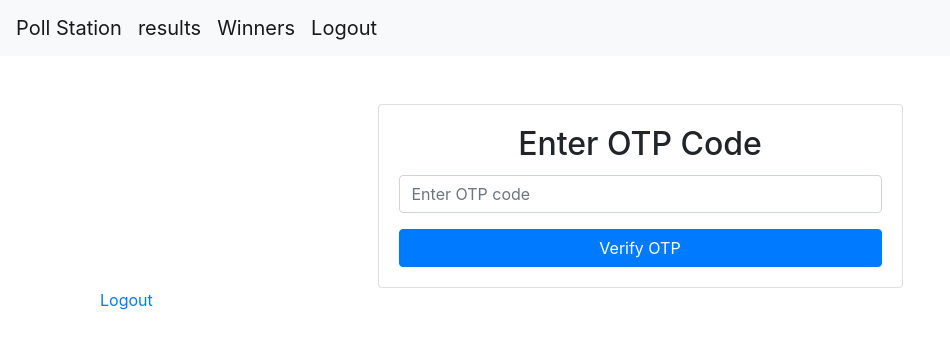
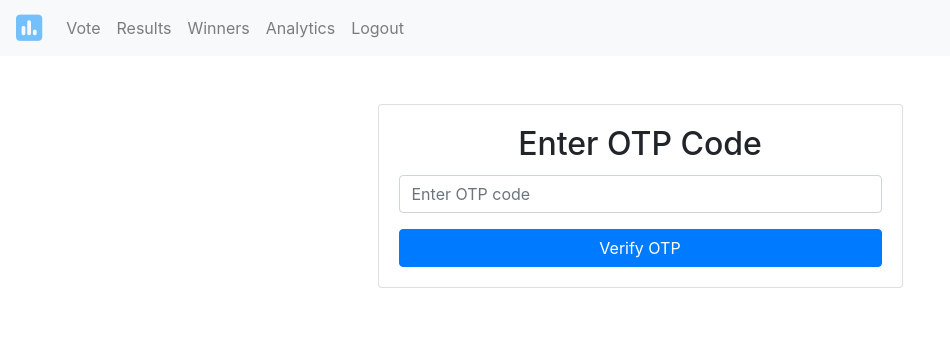
Before and after one commit to TDP-Tech/Voting-System-using-OTP-Authentication, a Django app: page /otp/ in a window 1280 px wide. Shown: the top 349 px of the page, without its empty margins (0-950 px from the left). Run offline with Django 5.2, Linux system fonts and the light colour scheme; a user stored in the database is signed in; some libraries are stand-ins or nearby versions.

Commit message:
analytics commit

```diff
--- a/election/templates/electionresults.html
+++ b/election/templates/electionresults.html
@@ -41,7 +41,7 @@
     {% for category in categories %}
         <div class="text-center mb-5">
             <h3 class="h1tag">CATEGORY: {{ category.category_name }} ELECTION</h3>
-            <div class="row justify-content-center">
+            <div class="row">
                 {% for candidate in category.candidates_with_votes %}
                     <div class="col-md-4 mb-4 d-flex align-items-stretch">
                         <div class="result-card">
--- a/election/templates/otp_verification.html
+++ b/election/templates/otp_verification.html
@@ -1,4 +1,3 @@
-<!-- otp_verification.html -->
 {% extends 'base.html' %}
 {% block title %}OTP Verification{% endblock %}
 {% block content %}
@@ -8,6 +7,13 @@
             <div class="card">
                 <div class="card-body">
                     <h2 class="card-title text-center">Enter OTP Code</h2>
+                    {% if messages %}
+                        <div class="alert alert-danger" role="alert">
+                            {% for message in messages %}
+                                {{ message }}
+                            {% endfor %}
+                        </div>
+                    {% endif %}
                     <form method="post">
                         {% csrf_token %}
                         <div class="form-group">
@@ -19,6 +25,5 @@
             </div>
         </div>
     </div>
-    <p><a href="{% url 'logout' %}">Logout</a></p>
 </div>
 {% endblock %}
--- a/election/urls.py
+++ b/election/urls.py
@@ -1,20 +1,25 @@
 from django.urls import path
 from .views import login_view, vote_view, already_voted,thank_you_view, register_view, otp_verification_view, logout_view, winners_view, election_results_view
+from .views import vote_analytics_view
 from django.conf import settings
 from django.conf.urls.static import static
 
 urlpatterns = [
+    #Authentication
+    path('register/', register_view, name='register'),
     path('', login_view, name='login'),
-    path('register/', register_view, name='register'),
+    path('logout/', logout_view, name='logout'),
+    #Authentication Verification
+    path('otp/', otp_verification_view, name='otp_verification'),
+    #Voting
     path('vote/', vote_view, name='vote'),
+    path('already_voted/',already_voted, name='already_voted'),
     path('thank_you/', thank_you_view, name='thank_you'),
-    path('already_voted/',already_voted, name='already_voted'),
-    path('otp/', otp_verification_view, name='otp_verification'),
-    path('logout/', logout_view, name='logout'),
-
+    #Analytics
+    path('vote_analytics/', vote_analytics_view, name='vote_analytics'),
+    #Results
     path('election-results/', election_results_view, name='election_results'),
     path('winners/', winners_view, name='winners'),
-
 ]
 if settings.DEBUG:
     urlpatterns += static(settings.MEDIA_URL, document_root=settings.MEDIA_ROOT)
--- a/election/views.py
+++ b/election/views.py
@@ -9,11 +9,13 @@ from django.views.decorators.csrf import csrf_exempt
 from cryptography.hazmat.primitives.asymmetric import ec
 from cryptography.hazmat.primitives import hashes
 from django.http import HttpResponseBadRequest, JsonResponse
-from django.db.models import Count, Max, Q
-# from .utils import get_user_public_key
-from election.models import Vote, Candidate, Category
+from django.db.models import Count, Max, Q, Sum
+from election.models import Vote, Candidate, Category, ElectionSettings
 from .forms import LoginForm, VoteForm, RegistrationForm
 import json, base64
+from django.utils import timezone
+from pytz import timezone as pytz_timezone
+from datetime import datetime
 
 def register_view(request):
     if request.method == 'POST':
@@ -55,38 +57,43 @@ def logout_view(request):
     logout(request)
     return redirect('login')
 
-################ OTP VERIFICATION ##############
 def otp_verification_view(request):
     if request.method == 'POST':
         otp_entered = request.POST.get('otp_code')
-        if request.user.is_authenticated and request.user.is_otp_valid(otp_entered):
-            return redirect('vote')
+        if request.user.is_authenticated:
+            otp_valid, otp_expired = request.user.is_otp_valid(otp_entered)
+            if otp_valid:
+                return redirect('vote')
+            elif otp_expired:
+                messages.error(request, 'OTP Code has expired')
+            else:
+                messages.error(request, 'Invalid OTP Code')
         else:
-            messages.error(request, 'Invalid OTP or OTP has expired')
+            messages.error(request, 'User is not authenticated')
     return render(request, 'otp_verification.html')
-
-############ END OF OTP VERIFICATION ###########
-
-################ FINGERPRINT VERIFICATION ##############
-############ END OF FINGERPRINT VERIFICATION ###########
-
-# election/views.py
-from django.utils import timezone
-from pytz import timezone as pytz_timezone
 
 @login_required
 def vote_view(request):
+    # Get the election title
+    election_settings = ElectionSettings.objects.first()
+
     tanzania_tz = pytz_timezone('Africa/Dar_es_Salaam')
     categories_with_candidates = Category.objects.filter(candidate__isnull=False).distinct()
 
     current_time = timezone.now().astimezone(tanzania_tz)
+    current_year = datetime.now().year
 
     if request.method == 'POST':
         selected_candidate_id = request.POST.get('candidate')
         category_id = request.POST.get('category')
 
         if not selected_candidate_id:
-            return render(request, 'vote.html', {'categories': categories_with_candidates, 'error_message': "You haven't selected any leader. Refresh the page and select a leader, then click the Submit Vote button."})
+            return render(request, 'vote.html', {
+                'categories': categories_with_candidates,
+                'election_title': election_settings.title if election_settings else "Default Title",
+                'current_year': current_year,
+                'error_message': "You haven't selected any leader. Refresh the page and select a leader, then click the Submit Vote button."
+            })
 
         if Vote.objects.filter(student=request.user, category_id=category_id).exists():
             return redirect('already_voted')
@@ -128,52 +135,11 @@ def vote_view(request):
             category.leading_candidate_id = leading_candidates.first().id if leading_candidates else None
             category.tied_candidates = []
 
-    return render(request, 'vote.html', {'categories': categories_with_candidates})
-
-
-# @login_required
-# def vote_view(request):
-#     categories_with_candidates = Category.objects.filter(candidate__isnull=False).distinct()
-
-#     if request.method == 'POST':
-#         selected_candidate_id = request.POST.get('candidate')
-#         category_id = request.POST.get('category')
-
-#         if not selected_candidate_id:
-#             return render(request, 'vote.html', {'categories': categories_with_candidates, 'error_message': "You haven't selected any leader. Refresh the page and select a leader, then click the Submit Vote button."})
-
-#         if Vote.objects.filter(student=request.user, category_id=category_id).exists():
-#             return redirect('already_voted')
-
-#         try:
-#             candidate = Candidate.objects.get(id=selected_candidate_id)
-#             category = Category.objects.get(id=category_id)
-
-#             Vote.objects.create(student=request.user, candidate=candidate, category=category)
-#             return redirect('thank_you')
-
-#         except Candidate.DoesNotExist:
-#             return HttpResponseBadRequest('Invalid candidate selection.')
-#         except Category.DoesNotExist:
-#             return HttpResponseBadRequest('Invalid category selection.')
-
-#     categories_with_candidates = Category.objects.filter(candidate__isnull=False).distinct()
-#     for category in categories_with_candidates:
-#         candidates = category.candidate_set.annotate(vote_count=Count('vote')).order_by('-vote_count')
-#         category.candidates_with_votes = candidates
-#         category.user_has_voted = Vote.objects.filter(student=request.user, category=category).exists()
-
-#         max_votes = candidates.first().vote_count if candidates else 0
-#         leading_candidates = candidates.filter(vote_count=max_votes)
-
-#         if leading_candidates.count() > 1:
-#             category.leading_candidate_id = None
-#             category.tied_candidates = [candidate.id for candidate in leading_candidates]
-#         else:
-#             category.leading_candidate_id = leading_candidates.first().id if leading_candidates else None
-#             category.tied_candidates = []
-
-#     return render(request, 'vote.html', {'categories': categories_with_candidates})
+    return render(request, 'vote.html', {
+        'categories': categories_with_candidates,
+        'election_title': election_settings.title if election_settings else "XYZ University",
+        'current_year': current_year
+    })
 
 # API endpoint to fetch updated vote counts and leader information
 def get_vote_counts(request):
@@ -194,6 +160,35 @@ def get_vote_counts(request):
         data.append(category_data)
 
     return JsonResponse({'categories': data})
+
+
+def vote_analytics_view(request):
+    categories_with_candidates = Category.objects.filter(candidate__isnull=False).distinct()
+
+    analytics = []
+    for category in categories_with_candidates:
+        candidates = category.candidate_set.annotate(vote_count=Count('vote')).order_by('-vote_count')
+        total_votes = candidates.aggregate(total_votes=Sum('vote_count'))['total_votes']
+
+        category_analytics = {
+            'category_id': category.id,
+            'category_name': category.category_name,
+            'candidates': []
+        }
+
+        for candidate in candidates:
+            vote_count = candidate.vote_count
+            percentage = (vote_count / total_votes * 100) if total_votes > 0 else 0
+            category_analytics['candidates'].append({
+                'candidate_id': candidate.id,
+                'name': f"{candidate.first_name} {candidate.last_name}",
+                'vote_count': vote_count,
+                'percentage': percentage
+            })
+
+        analytics.append(category_analytics)
+
+    return render(request, 'vote_analytics.html', {'categories': analytics})
 
 def thank_you_view(request):
     return render(request, 'thank_you.html')
--- a/templates/base.html
+++ b/templates/base.html
@@ -1,4 +1,3 @@
-<!-- election/templates/election/base.html -->
 <!DOCTYPE html>
 <html lang="en">
 <head>
@@ -9,23 +8,48 @@
     <link rel="stylesheet" href="https://cdnjs.cloudflare.com/ajax/libs/font-awesome/6.0.0-beta3/css/all.min.css">
     <!-- Include CanvasConfetti Library -->
     <script src="https://cdn.jsdelivr.net/npm/canvas-confetti@latest"></script>
+    <script src="https://cdn.jsdelivr.net/npm/chart.js"></script>
 </head>
 <body>
     <nav class="navbar navbar-expand-lg navbar-light bg-light">
-        <a class="navbar-brand" href="{% url 'vote' %}">Poll Station</a>
-        {% if user.is_authenticated %}
-            <a class="navbar-brand" href="{% url 'election_results' %}">results</a>
-            <a class="navbar-brand" href="{% url 'winners' %}">Winners</a>
-            <a class="navbar-brand" href="{% url 'logout' %}">Logout</a>
-        {% else %}
-            <a class="navbar-brand" href="{% url 'login' %}">Signin</a>
-            <a class="navbar-brand" href="{% url 'register' %}">Signup</a>
-        {% endif %}
+        <a class="navbar-brand" href="{% url 'vote' %}"><i class="fa-solid fa-square-poll-vertical fa-xl" style="color: #74C0FC;"></i></a>
+        <button class="navbar-toggler" type="button" data-toggle="collapse" data-target="#navbarNav" aria-controls="navbarNav" aria-expanded="false" aria-label="Toggle navigation">
+            <span class="navbar-toggler-icon"></span>
+        </button>
+        <div class="collapse navbar-collapse" id="navbarNav">
+            <ul class="navbar-nav">
+                <li class="nav-item">
+                    <a class="nav-link" href="{% url 'vote' %}">Vote</a>
+                </li>
+                {% if user.is_authenticated %}
+                    <li class="nav-item">
+                        <a class="nav-link" href="{% url 'election_results' %}">Results</a>
+                    </li>
+                    <li class="nav-item">
+                        <a class="nav-link" href="{% url 'winners' %}">Winners</a>
+                    </li>
+                    <li class="nav-item">
+                        <a class="nav-link" href="{% url 'vote_analytics' %}">Analytics</a>
+                    </li>
+                    <li class="nav-item">
+                        <a class="nav-link" href="{% url 'logout' %}">Logout</a>
+                    </li>
+                {% else %}
+                    <li class="nav-item">
+                        <a class="nav-link" href="{% url 'login' %}">Signin</a>
+                    </li>
+                    <li class="nav-item">
+                        <a class="nav-link" href="{% url 'register' %}">Signup</a>
+                    </li>
+                {% endif %}
+            </ul>
+        </div>
     </nav>
 
     <div class="container">
         {% block content %}{% endblock %}
     </div>
+
     <script src="https://code.jquery.com/jquery-3.5.1.slim.min.js"></script>
     <script src="https://cdn.jsdelivr.net/npm/@popperjs/core@2.5.4/dist/umd/popper.min.js"></script>
     <script src="https://stackpath.bootstrapcdn.com/bootstrap/4.5.2/js/bootstrap.min.js"></script>
```
Also changed, not shown: election/admin.py (+7 -3 lines), election/models.py (+17 -3 lines), election/templates/fingerprint_auth.html (deleted, +0 -35 lines), election/templates/vote.html (+54 -4 lines), election/templates/vote_analytics.html (added, +72 -0 lines), student_poll/settings.py (+6 -5 lines), db.sqlite3, election/migrations/0007_student_webauthn_credential_id_and_more.py (added), election/migrations/0008_remove_student_webauthn_credential_id_and_more.py (added), election/migrations/0009_rename_timestamp_vote_voting_timestamp.py (added), election/migrations/0010_electionsettings.py (added), media/candidates/Better_Me.jpeg (added), media/candidates/da_Anatoria.jpeg (added).
